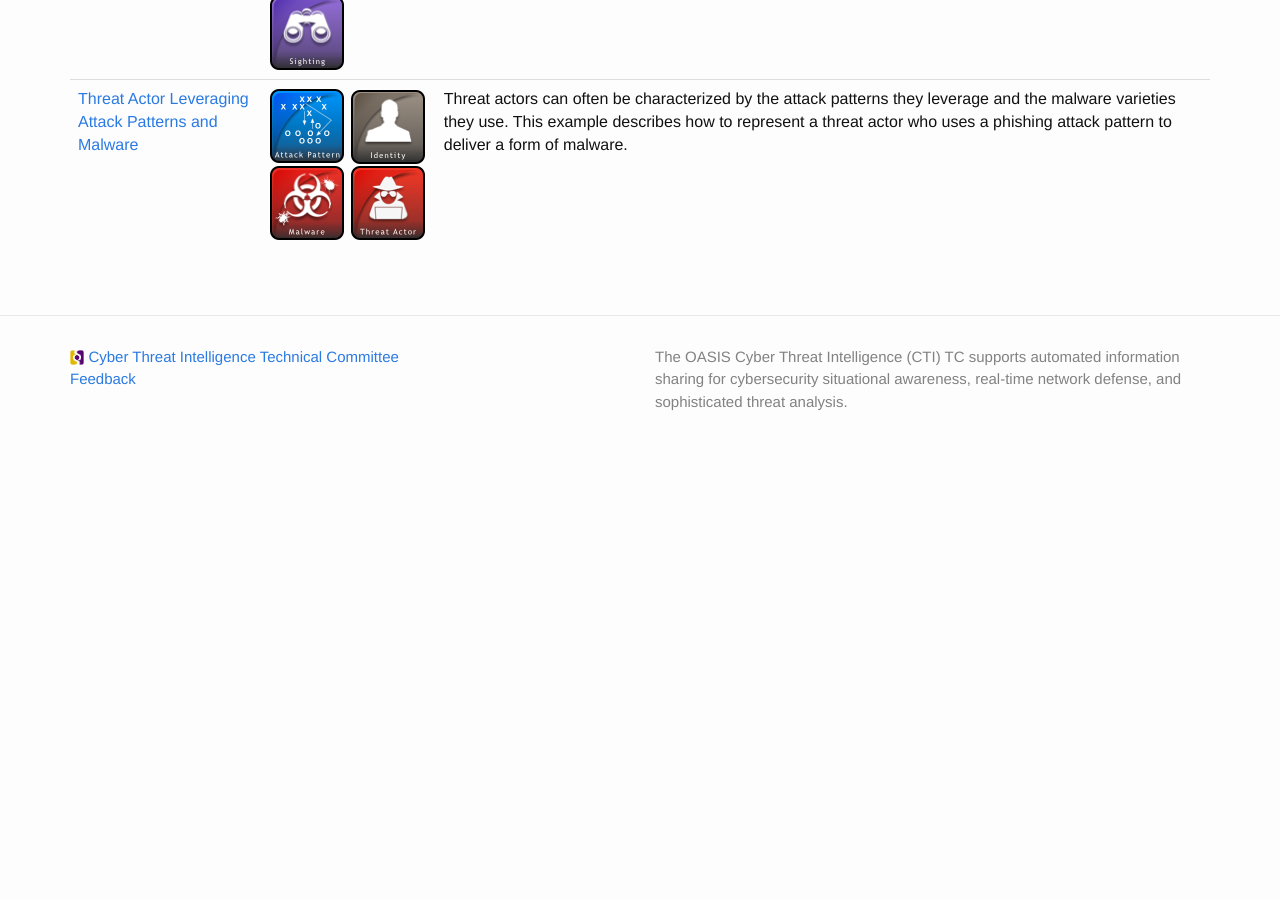
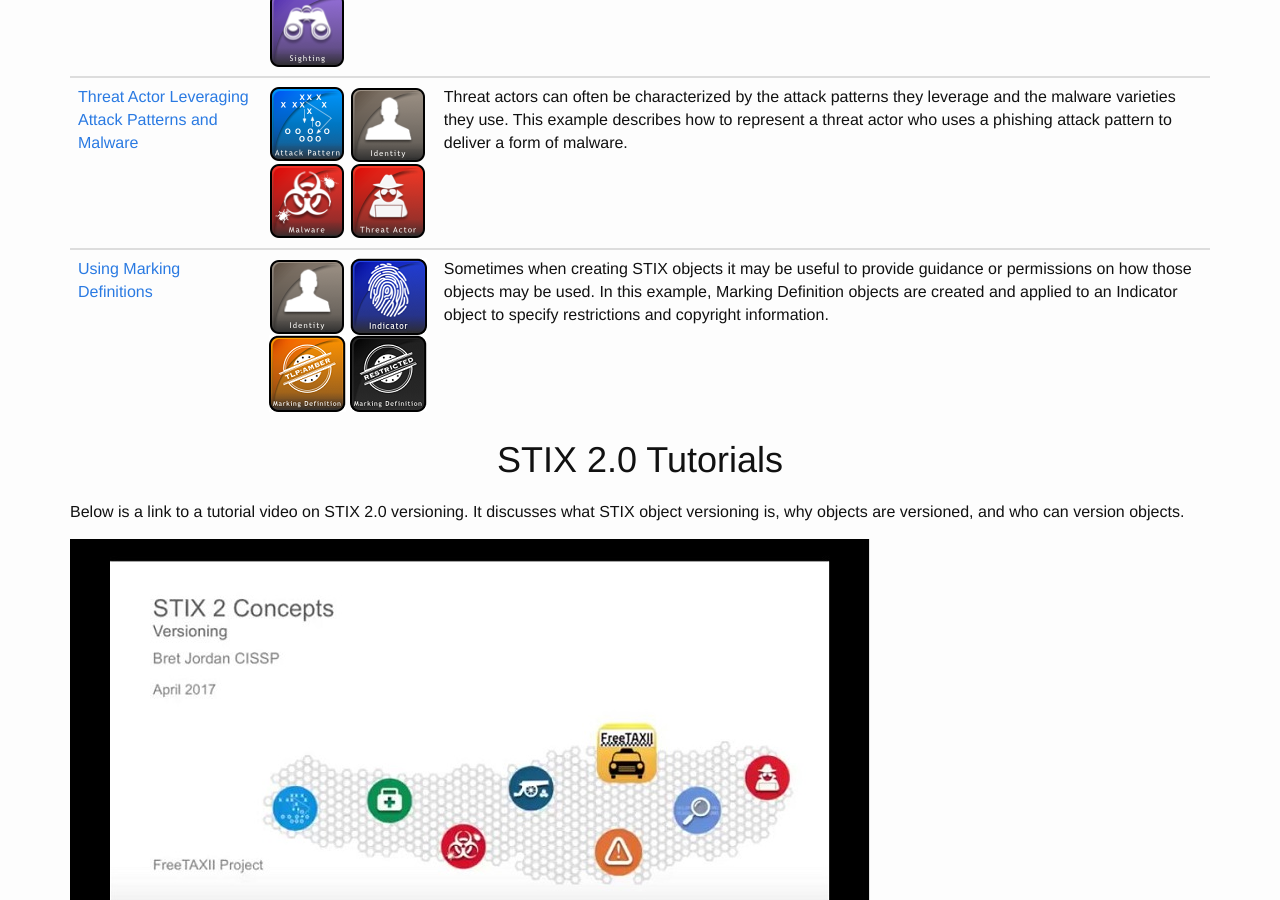
Before and after one commit to oasis-open/cti-documentation, a Jekyll site: the page built from stix/examples.md, in a window 1280 px wide and 900 px high, scrolled down 701 px. Built offline with Jekyll 4.4.1, drawn with Linux system fonts in a browser that asks for light colours; before the commit the page ends 1159 px from its top, so only the background shows below that; some of the changed text lies outside the part shown.

Commit message:
Added Marking Definition Example and versioning video
--Added new marking definition example and updated Examples page table
--Changed Examples page to "Examples and Tutorials" and added link to
instructional video on versioning
--Added icons to img folder for marking definitions

```diff
--- a/stix/examples.md
+++ b/stix/examples.md
@@ -1,8 +1,12 @@
 ---
 layout: page
-title: STIX Examples
+title: STIX Examples and Tutorials
 categories: stix
+hide_title: true
 ---
+
+STIX 2.0 Examples
+=================
 
 The examples below demonstrate how to use STIX 2.0 concepts for common use cases. They are useful for linking multiple concepts together and provide more detail regarding STIX objects and properties.
 
@@ -18,4 +22,16 @@ The examples below demonstrate how to use STIX 2.0 concepts for common use cases
 | [Malware Indicator for File Hash](/cti-documentation/examples/malware-indicator-for-file-hash)         | ![Indicator Icon]({{ site.baseurl }}/img/icons/indicator.png) ![Malware Icon]({{ site.baseurl }}/img/icons/malware.png) | File hashes for malware variants can be captured within an Indicator STIX Domain Object and then associated with a Malware object which provides more detail about the malware.  |
 | --------------------------------------- | ------------------------------------------------- | ------------------------------------------- |
 | [Sighting of an Indicator](/cti-documentation/examples/sighting-of-an-indicator) | ![Identity Icon]({{ site.baseurl }}/img/icons/identity.png) ![Indicator Icon]({{ site.baseurl }}/img/icons/indicator.png) ![Sighting Icon]({{ site.baseurl }}/img/icons/sighting.png) | Indicators on one organization's network are often spotted on other organizations' networks. When this is the case, a Sighting STIX Relationship Object (SRO) can be issued to relay that this specific indicator was seen. This example discusses how a company can use a Sighting for a STIX Indicator object.
+| --------------------------------------- | ------------------------------------------------- | ------------------------------------------- |
 | [Threat Actor Leveraging Attack Patterns and Malware](/cti-documentation/examples/threat-actor-leveraging-attack-patterns-and-malware) | ![Attack Pattern Icon]({{ site.baseurl }}/img/icons/attack_pattern.png) ![Identity Icon]({{ site.baseurl }}/img/icons/identity.png) ![Malware Icon]({{ site.baseurl }}/img/icons/malware.png) ![Threat Actor Icon]({{ site.baseurl }}/img/icons/threat_actor.png) | Threat actors can often be characterized by the attack patterns they leverage and the malware varieties they use. This example describes how to represent a threat actor who uses a phishing attack pattern to deliver a form of malware. |
+| --------------------------------------- | ------------------------------------------------- | ------------------------------------------- |
+| [Using Marking Definitions](/cti-documentation/examples/using-marking-definitions) | ![Identity Icon]({{ site.baseurl }}/img/icons/identity.png) ![Indicator Icon]({{ site.baseurl }}/img/icons/indicator.png) ![Amber Marking Icon]({{ site.baseurl }}/img/icons/tlp_amber.png) ![Statement Marking Icon]({{ site.baseurl }}/img/icons/restricted_marking.png) | Sometimes when creating STIX objects it may be useful to provide guidance or permissions on how those objects may be used. In this example, Marking Definition objects are created and applied to an Indicator object to specify restrictions and copyright information. |
+
+
+
+STIX 2.0 Tutorials
+==================
+
+Below is a link to a tutorial video on STIX 2.0 versioning. It discusses what STIX object versioning is, why objects are versioned, and who can version objects.
+
+[![STIX Versioning]({{ site.baseurl }}/img/Versioning-video.jpg)](https://www.youtube.com/watch?v=s4c4PHUfttE "STIX Versioning")
```
Also changed, not shown: examples/using-marking-definitions.md (added, +109 -0 lines), index.md (+1 -1 lines), img/Using-marking-definitions.PNG (added), img/Versioning-video.JPG (added), img/icons/restricted_marking.png (added), img/icons/tlp_amber.png (added), img/icons/tlp_green.png (added), img/icons/tlp_red.png (added), img/icons/tlp_white.png (added).
